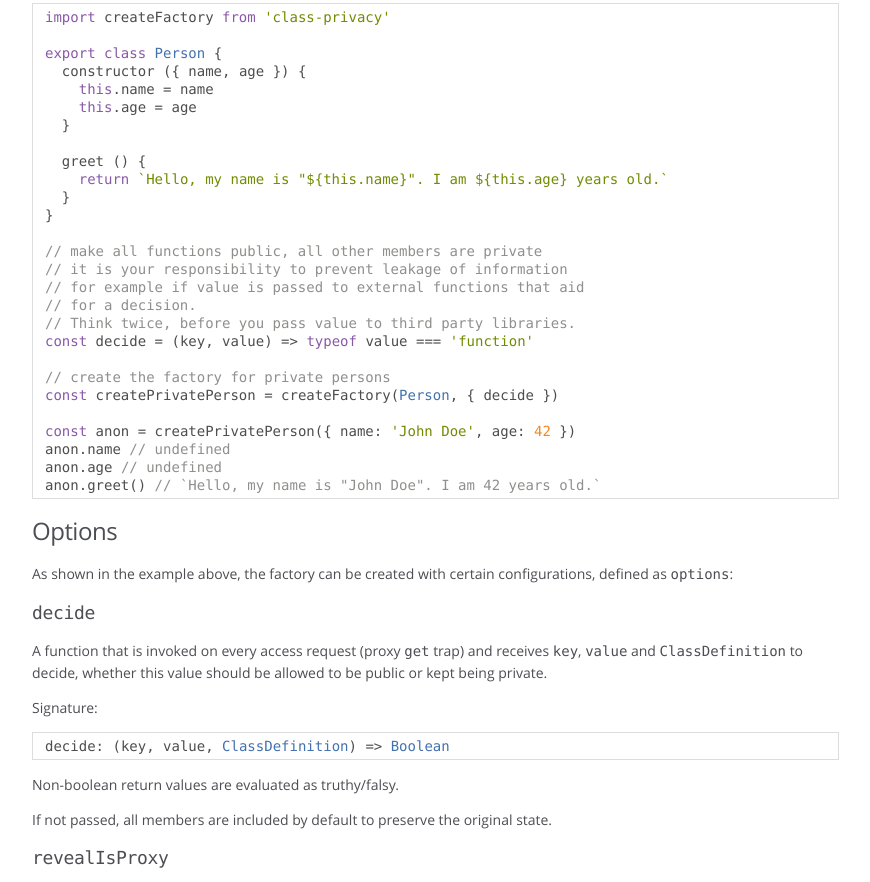
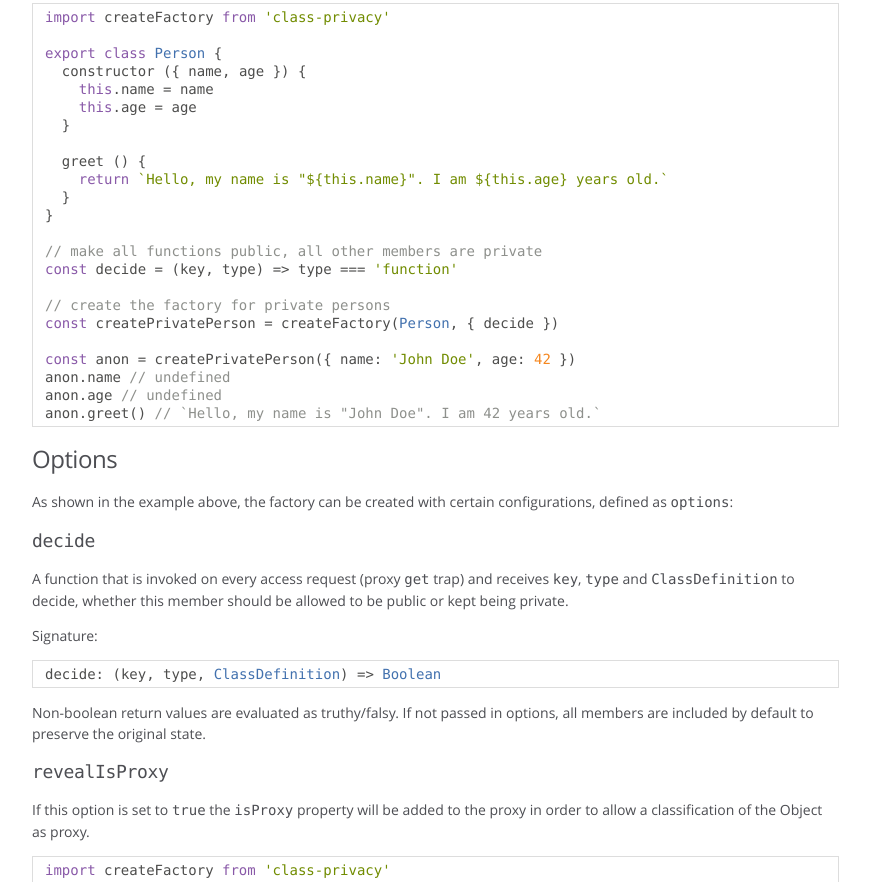
Before and after one commit to jankapunkt/js-class-privacy, a website: page docs/index.html in a window 1280 px wide. Shown: the part 1119-2001 px from the top of the page, without its empty margins (0-870 px from the left). Drawn offline with Linux system fonts and the light colour scheme.

Commit message:
audit sec and publish 1.1.1

```diff
--- a/docs/index.html
+++ b/docs/index.html
@@ -73,11 +73,7 @@ export class Person {
 }
 
 // make all functions public, all other members are private
-// it is your responsibility to prevent leakage of information
-// for example if value is passed to external functions that aid
-// for a decision.
-// Think twice, before you pass value to third party libraries.
-const decide = (key, value) => typeof value === 'function'
+const decide = (key, type) => type === 'function'
 
 // create the factory for private persons
 const createPrivatePerson = createFactory(Person, { decide })
@@ -92,13 +88,13 @@ anon.greet() // `Hello, my name is &quot;John Doe&quot;. I am 42 years old.`
 configurations, defined as <code>options</code>:</p>
 <h4><code>decide</code></h4>
 <p>A function that is invoked on every access request (proxy <code>get</code> trap)
-and receives <code>key</code>, <code>value</code> and <code>ClassDefinition</code> to decide, whether
-this value should be allowed to be public or kept being private.</p>
+and receives <code>key</code>, <code>type</code> and <code>ClassDefinition</code> to decide, whether
+this member should be allowed to be public or kept being private.</p>
 <p>Signature:</p>
-<pre class="prettyprint source lang-javascript"><code>decide: (key, value, ClassDefinition) => Boolean
+<pre class="prettyprint source lang-javascript"><code>decide: (key, type, ClassDefinition) => Boolean
 </code></pre>
-<p>Non-boolean return values are evaluated as truthy/falsy.</p>
-<p>If not passed, all members are included by default to preserve the original
+<p>Non-boolean return values are evaluated as truthy/falsy.
+If not passed in options, all members are included by default to preserve the original
 state.</p>
 <h4><code>revealIsProxy</code></h4>
 <p>If this option is set to <code>true</code> the <code>isProxy</code> property will be added to the
@@ -189,7 +185,7 @@ You can run the tests in three different contexts:</p>
 <br class="clear">
 
 <footer>
-    Documentation generated by <a href="https://github.com/jsdoc/jsdoc">JSDoc 3.6.3</a> on Tue Mar 03 2020 10:55:20 GMT+0100 (Central European Standard Time)
+    Documentation generated by <a href="https://github.com/jsdoc/jsdoc">JSDoc 3.6.5</a> on Tue Jul 28 2020 09:34:29 GMT+0200 (Central European Summer Time)
 </footer>
 
 <script> prettyPrint(); </script>
--- a/package.json
+++ b/package.json
@@ -1,6 +1,6 @@
 {
   "name": "class-privacy",
-  "version": "1.1.0",
+  "version": "1.1.1",
   "description": "Simple way to define private members on ES6 classes, keep their code clean.",
   "main": "dist/index.js",
   "scripts": {
@@ -50,7 +50,7 @@
   },
   "homepage": "https://github.com/jankapunkt/js-class-privacy#readme",
   "devDependencies": {
-    "@babel/cli": "^7.7.7",
+    "@babel/cli": "^7.10.5",
     "@babel/core": "^7.7.7",
     "@babel/preset-env": "^7.7.7",
     "@babel/register": "^7.7.7",
@@ -60,7 +60,7 @@
     "cross-env": "^6.0.3",
     "jsdoc": "^3.6.3",
     "jsdoc-to-markdown": "^5.0.3",
-    "mocha": "^7.0.0",
+    "mocha": "^8.0.1",
     "nyc": "^15.0.0",
     "snazzy": "^8.0.0",
     "standard": "^14.3.1"
```
Also changed, not shown: docs/global.html (+1 -1 lines), docs/index.js.html (+1 -1 lines), 1 other file.
